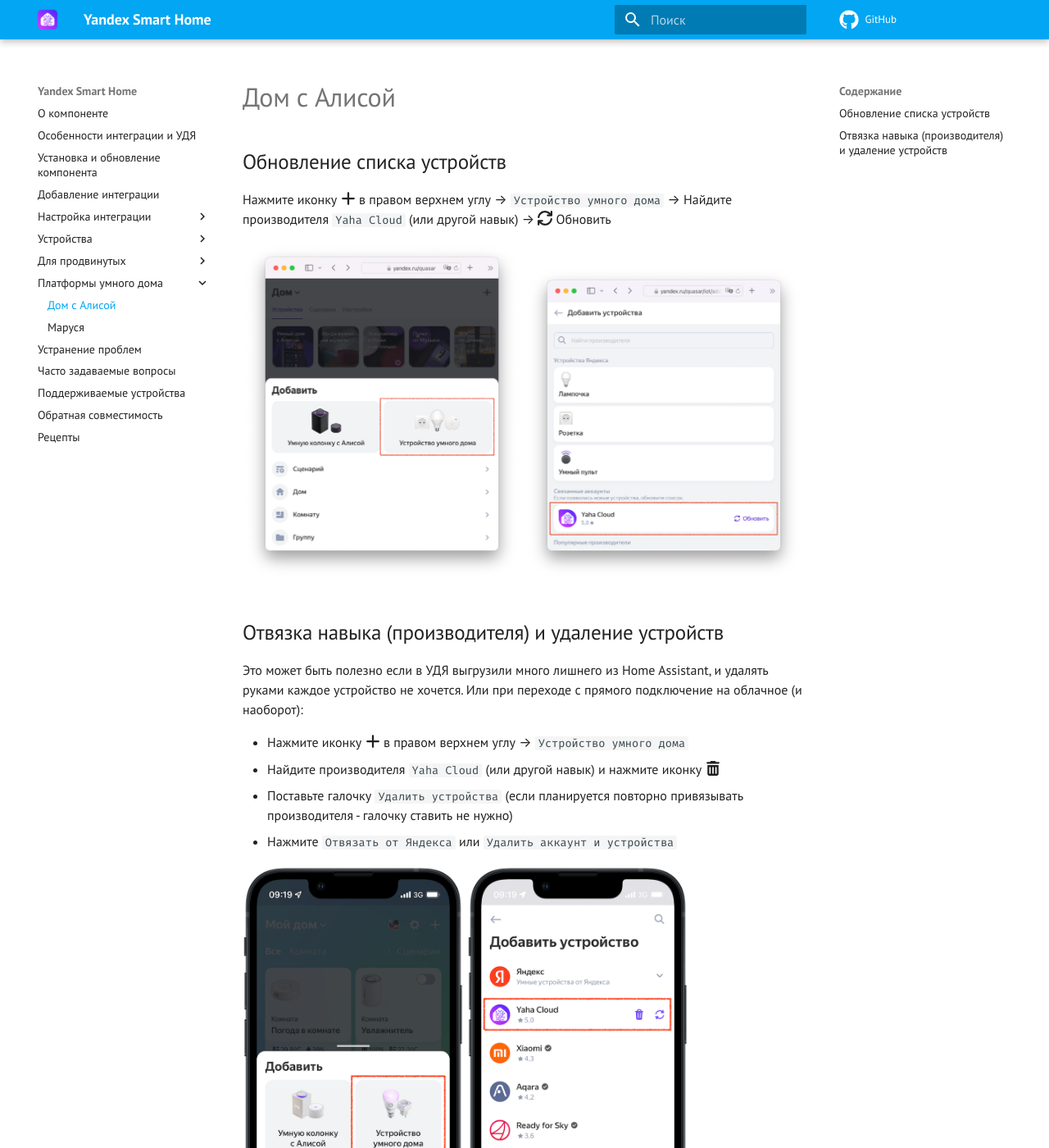
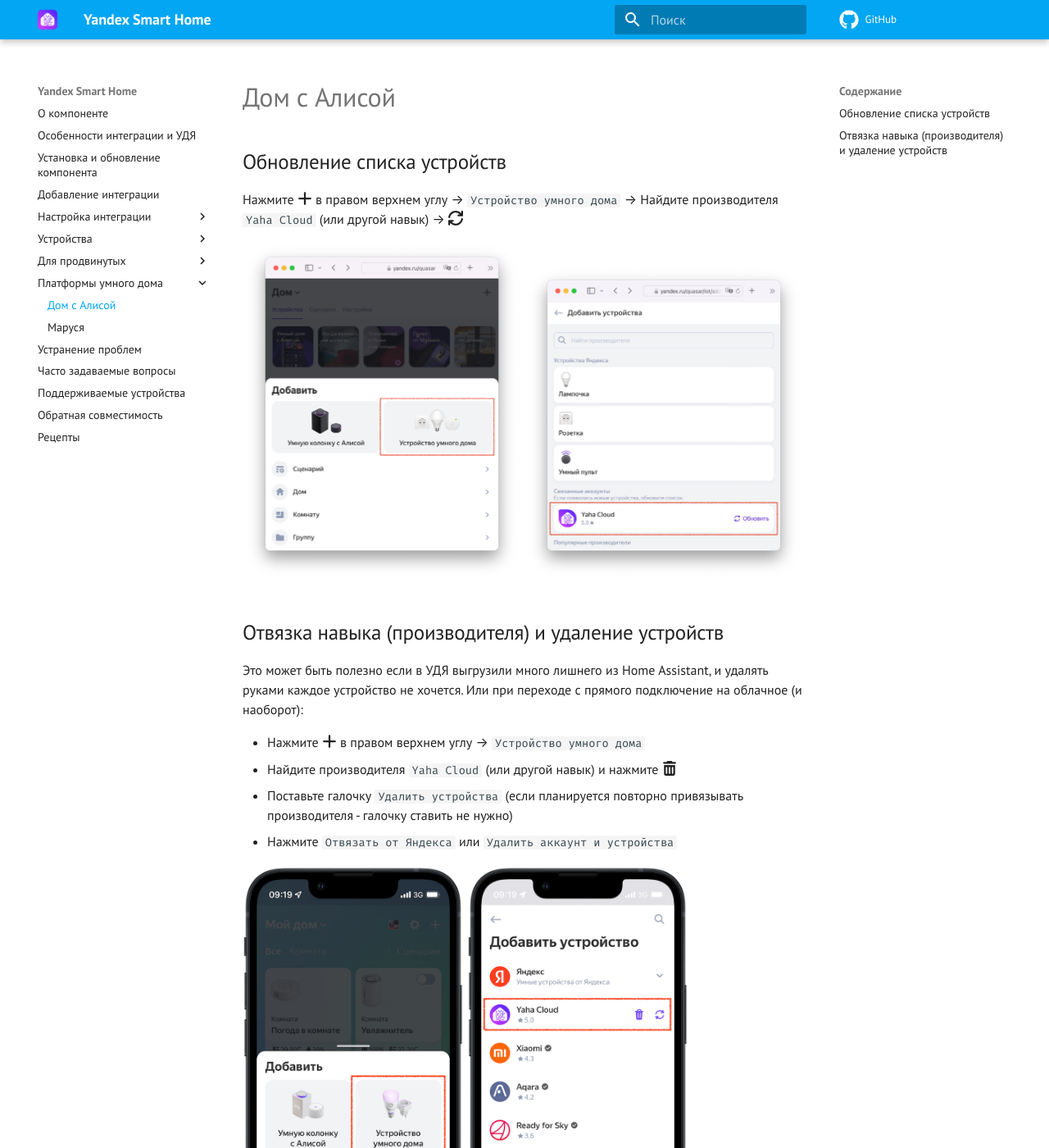
Before and after one commit to dext0r/yandex_smart_home, an MkDocs documentation site: the page built from docs/platforms/yandex.md, in a window 1280 px wide and 1400 px high. Shown: the whole window at 82% size. Built offline with MkDocs 1.6.1 and Material for MkDocs 9.7.7, drawn with Linux system fonts in a browser that asks for light colours; comment, search, counter and statistics services are not loaded; the version menu is left out.

Commit message:
docs: Replace text by icons (#504)

```diff
--- a/docs/platforms/yandex.md
+++ b/docs/platforms/yandex.md
@@ -1,7 +1,7 @@
 ## Обновление списка устройств { id=discovery }
 
-Нажмите иконку :fontawesome-solid-plus: в правом верхнем углу --> `Устройство умного дома` -->
-Найдите производителя `Yaha Cloud` (или другой навык) --> :fontawesome-solid-arrows-rotate: Обновить
+Нажмите :fontawesome-solid-plus: в правом верхнем углу --> `Устройство умного дома` -->
+Найдите производителя `Yaha Cloud` (или другой навык) --> :fontawesome-solid-arrows-rotate:
 
 ![](../assets/images/app/yandex/discovery-1.png){ width=340 }
 ![](../assets/images/app/yandex/discovery-2.png){ width=340 }
@@ -11,8 +11,8 @@
 Это может быть полезно если в УДЯ выгрузили много лишнего из Home Assistant, и удалять руками каждое устройство не хочется.
 Или при переходе с прямого подключение на облачное (и наоборот):
 
-* Нажмите иконку :fontawesome-solid-plus: в правом верхнем углу --> `Устройство умного дома`
-* Найдите производителя `Yaha Cloud` (или другой навык) и нажмите иконку :fontawesome-solid-trash-can:
+* Нажмите :fontawesome-solid-plus: в правом верхнем углу --> `Устройство умного дома`
+* Найдите производителя `Yaha Cloud` (или другой навык) и нажмите :fontawesome-solid-trash-can:
 * Поставьте галочку `Удалить устройства` (если планируется повторно привязывать производителя - галочку ставить не нужно)
 * Нажмите `Отвязать от Яндекса` или `Удалить аккаунт и устройства`
 
```
Also changed, not shown: docs/platforms/vk.md (+2 -2 lines), docs/quirks.md (+2 -2 lines), docs/troubleshoot.md (+1 -1 lines).
